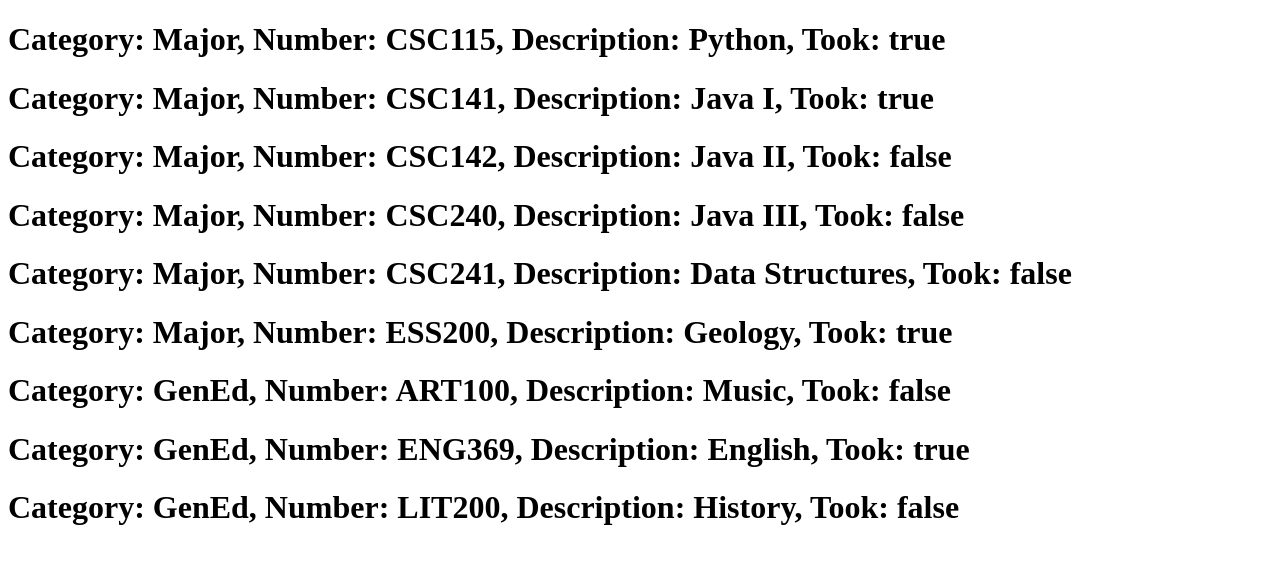
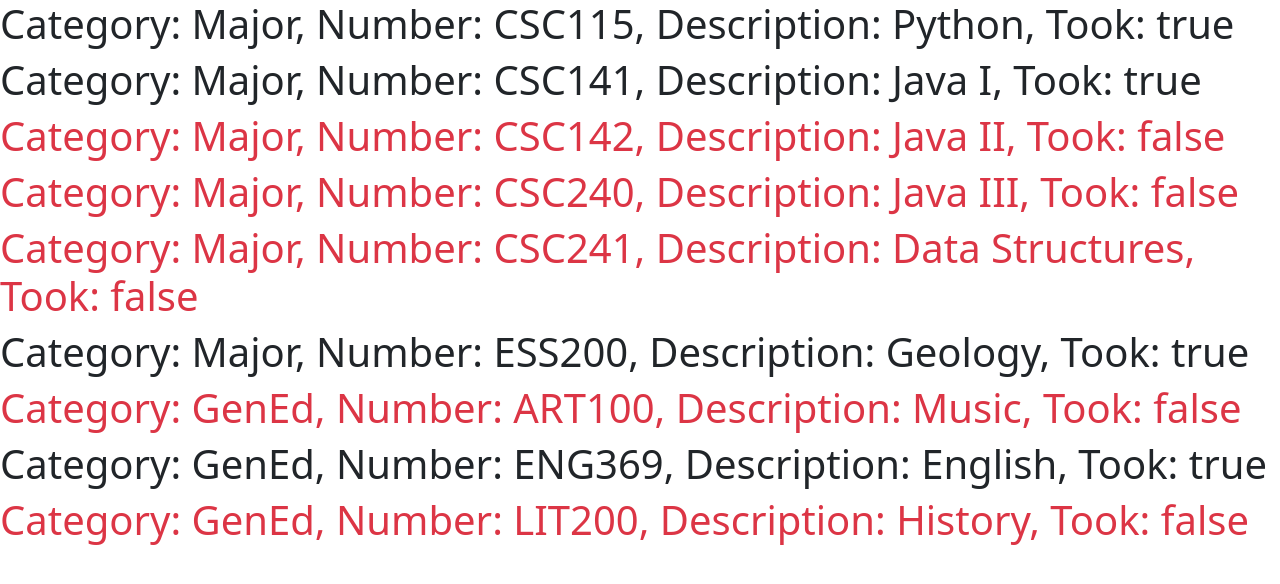
Before and after one commit to PurrBiscuit/csc-417-project-1, a React (Create React App) app: page / in a window 1280 px wide. Shown: the top 584 px of the page. Built offline with nearby package versions, Linux system fonts and the light colour scheme.

Commit message:
conditionally apply classes to course listing

```diff
--- a/src/App.js
+++ b/src/App.js
@@ -2,9 +2,11 @@ import courses from './data/courses'
 
 const App = () => {
   return <div>
-    {courses.map(course =>
-      <h1 key={course.number}>Category: {course.category},  Number: {course.number},  Description: {course.description},  Took: {course.took.toString()}</h1>
-    )}
+    {courses.map(course => {
+      const classes = course.took ? 'text-dark' : 'text-danger'
+
+      return <h1 key={course.number} className={classes}>Category: {course.category},  Number: {course.number},  Description: {course.description},  Took: {course.took.toString()}</h1>
+    })}
   </div>
 }
 
--- a/src/index.js
+++ b/src/index.js
@@ -1,6 +1,8 @@
 import React from 'react'
 import ReactDOM from 'react-dom'
 import App from './App'
+
+import 'bootstrap/dist/css/bootstrap.css'
 
 ReactDOM.render(
   <React.StrictMode>
```
